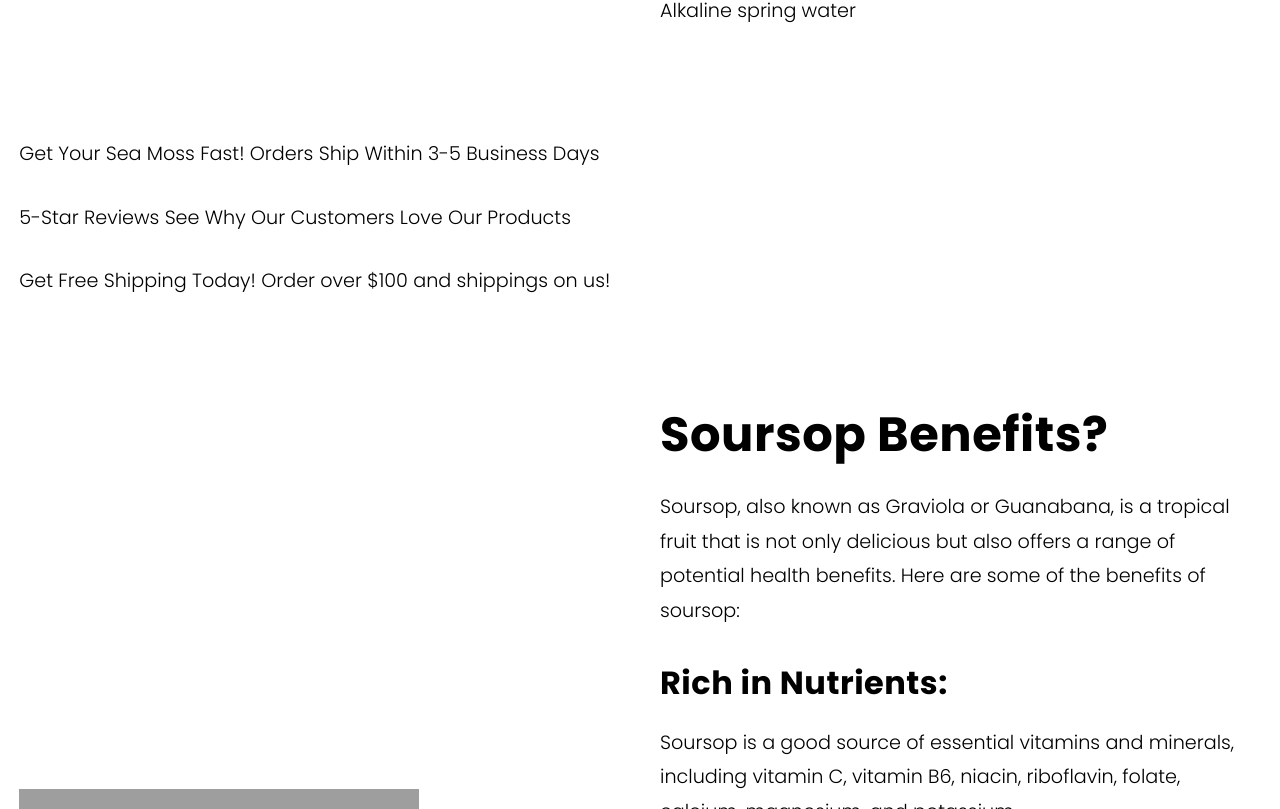
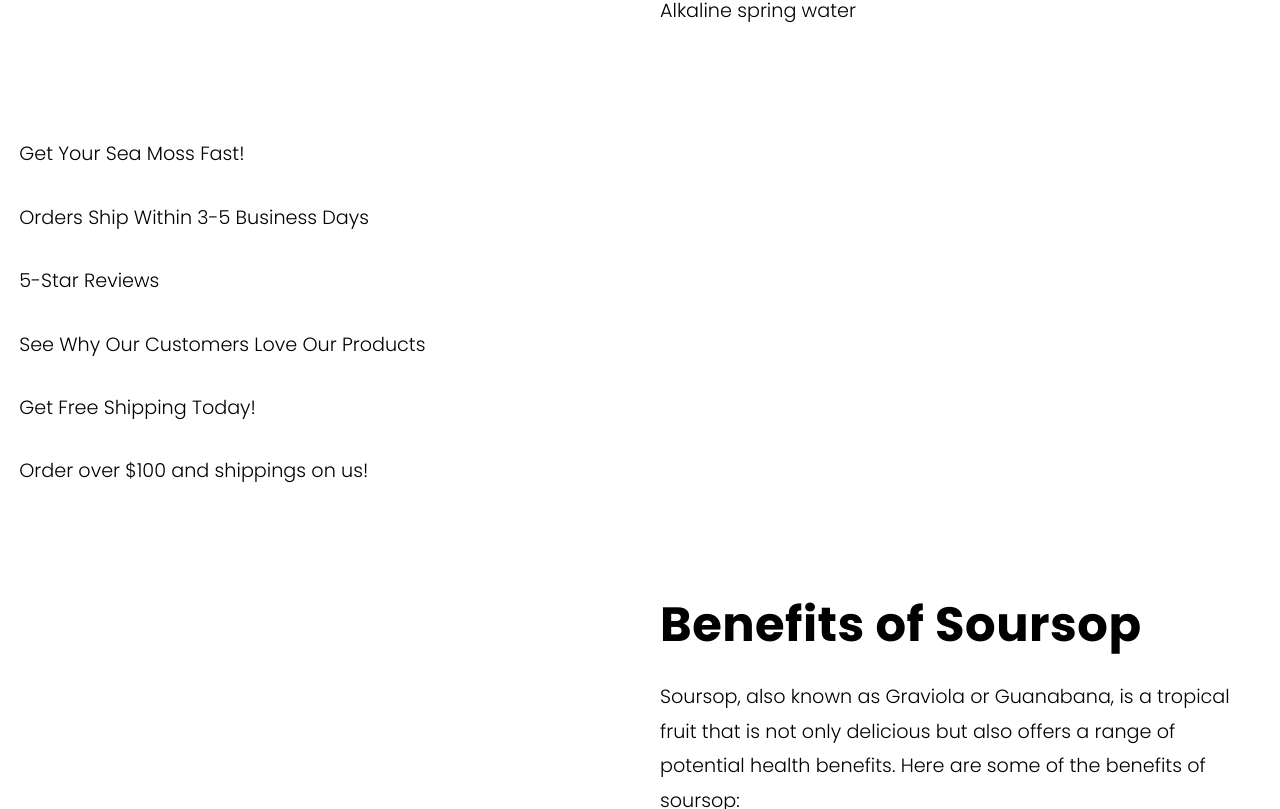
Before and after one commit to kgb4000/seamosswellnesscompany, a Next.js app: page /soursop-sea-moss-gel in a window 1280 px wide. Shown: the part 1271-2080 px from the top of the page. Built offline with nearby package versions, Linux system fonts and the light colour scheme; grey boxes are pictures that could not be loaded; what @cloudinary/url-gen would draw is missing.

Commit message:
Added soursop sea moss gel page.

```diff
--- a/pages/soursop-sea-moss-gel.js
+++ b/pages/soursop-sea-moss-gel.js
@@ -23,7 +23,7 @@ const SoursopSeaMossGel = () => {
   return (
     <>
       <ProductJsonLd
-        productName="Mango Sea Moss Gel"
+        productName="Soursop Sea Moss Gel"
         images={[
           'https://res.cloudinary.com/browne-company/image/upload/v1704729837/seaMossProducts/gold-sea-moss-gel-with-soursop_f7urvp.webp',
           ,
@@ -125,9 +125,20 @@ const SoursopSeaMossGel = () => {
       </Section>
       <Section>
         <div className="wide-container">
-          <p>Get Your Sea Moss Fast! Orders Ship Within 3-5 Business Days</p>
-          <p>5-Star Reviews See Why Our Customers Love Our Products</p>
-          <p>Get Free Shipping Today! Order over $100 and shippings on us!</p>
+          <div>
+            <div>
+              <p>Get Your Sea Moss Fast!</p>
+              <p>Orders Ship Within 3-5 Business Days</p>
+            </div>
+            <div>
+              <p>5-Star Reviews</p>
+              <p>See Why Our Customers Love Our Products</p>
+            </div>
+            <div>
+              <p>Get Free Shipping Today!</p>
+              <p>Order over $100 and shippings on us!</p>
+            </div>
+          </div>
         </div>
       </Section>
       <Section>
@@ -139,7 +150,7 @@ const SoursopSeaMossGel = () => {
               title="Soursop cut in half."
             />
             <div>
-              <h2>Soursop Benefits?</h2>
+              <h2>Benefits of Soursop</h2>
               <p>
                 Soursop, also known as Graviola or Guanabana, is a tropical
                 fruit that is not only delicious but also offers a range of
@@ -407,8 +418,9 @@ const SoursopSeaMossGel = () => {
             <div>
               <h3>What is the texture of the gel like?</h3>
               <p>
-                Our Soursop Sea Moss Gel has a smooth and creamy texture, making
-                it easy to mix into your favorite drinks or recipes.
+                Our Soursop Sea Moss Gel has a smooth and creamy texture almost
+                like jelly, making it easy to mix into your favorite drinks or
+                recipes.
               </p>
               <h3>
                 How can I incorporate Soursop Sea Moss Gel into my daily
```
